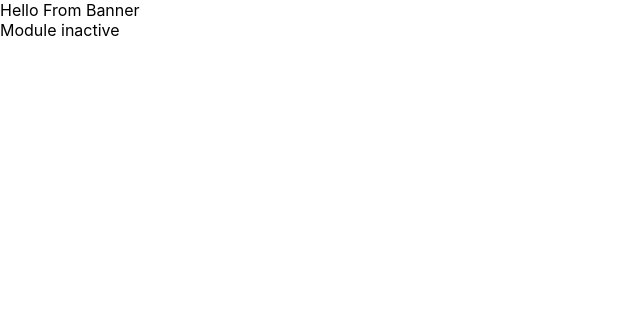
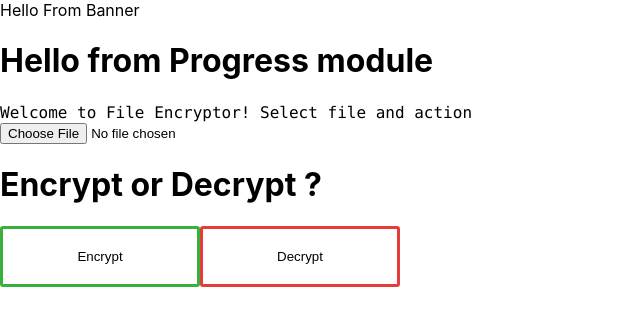
Before and after one commit to kamilwoloszyn/FEncrypt, a React (Create React App) app: page / in a window 1280 px wide. Shown: the top 326 px of the page, without its empty margins (0-640 px from the left). Built offline with nearby package versions, Linux system fonts and the light colour scheme.

Commit message:
Made routing works

```diff
--- a/src/App.tsx
+++ b/src/App.tsx
@@ -12,21 +12,22 @@ import { BrowserRouter as Router, Link, Route} from 'react-router-dom';
 export const App: React.FC = (ContainerOption) => {
   return (
 
-
-
       <Container DisplayFlex={true} HasMargin={true} DefaultMargin={0}>
       <Row>
         <Col flex={1}>
           <Banner ShowBanner={true} />
         </Col>
+        <Col flex={1}>
+          <Progress Active={true} Show={true} Step={1}/>
+        </Col>
       </Row>
       <Row>
         <Router>
-            <Route path="/" exact component={Uploader} />
-            <Route path="/encrypt" compoment={Encryption} />
-            <Route path="/decrypt" component={Decryption} />
-            <Route path="/send" component={Send} />
-          </Router>
+          <Route path="/" exact render={() => <Uploader Active={true} Show={true}/>} />
+          <Route path="/encrypt" render={() => <Encryption Active={true} Show={true}/>} />
+          <Route path="/decrypt" component={Decryption} render={ ()=> <Decryption Active={true} Show={true} />}/>
+          <Route path="/send" component={Send} render={() => <Send Active={true} Show={true} />}/>
+        </Router>
       </Row>
      </Container>
 
--- a/src/components/Decryption.tsx
+++ b/src/components/Decryption.tsx
@@ -36,7 +36,7 @@ export const Decryption: React.FC<Props> = ( Props ) => {
   } else {
     return (
       <div>
-        Module inactive
+        Module Decryption inactive
       </div>
     )
   }
--- a/src/components/Encryption.tsx
+++ b/src/components/Encryption.tsx
@@ -24,7 +24,7 @@ export const Encryption: React.FC<Props> = (Props)=> {
   } else {
     return (
       <div>
-        Module Inactive
+        Module Encryption Inactive
       </div>
     )
   }
--- a/src/components/Send.tsx
+++ b/src/components/Send.tsx
@@ -26,7 +26,7 @@ export const Send: React.FC<Props> = (Props) => {
   } else {
     return (
       <div>
-        Module Inactive
+        Module Send Inactive
       </div>
     )
   }
--- a/src/components/shared/Progress.tsx
+++ b/src/components/shared/Progress.tsx
@@ -26,7 +26,7 @@ export const Progress: React.FC<Props> = (Props) => {
   )
   } else {
     return (
-      <h1> Module inactive</h1>
+      <h1> Module Progress inactive</h1>
     )
   }
 }
```
Also changed, not shown: 1 other file (tests, documents, lock files or other folders).
